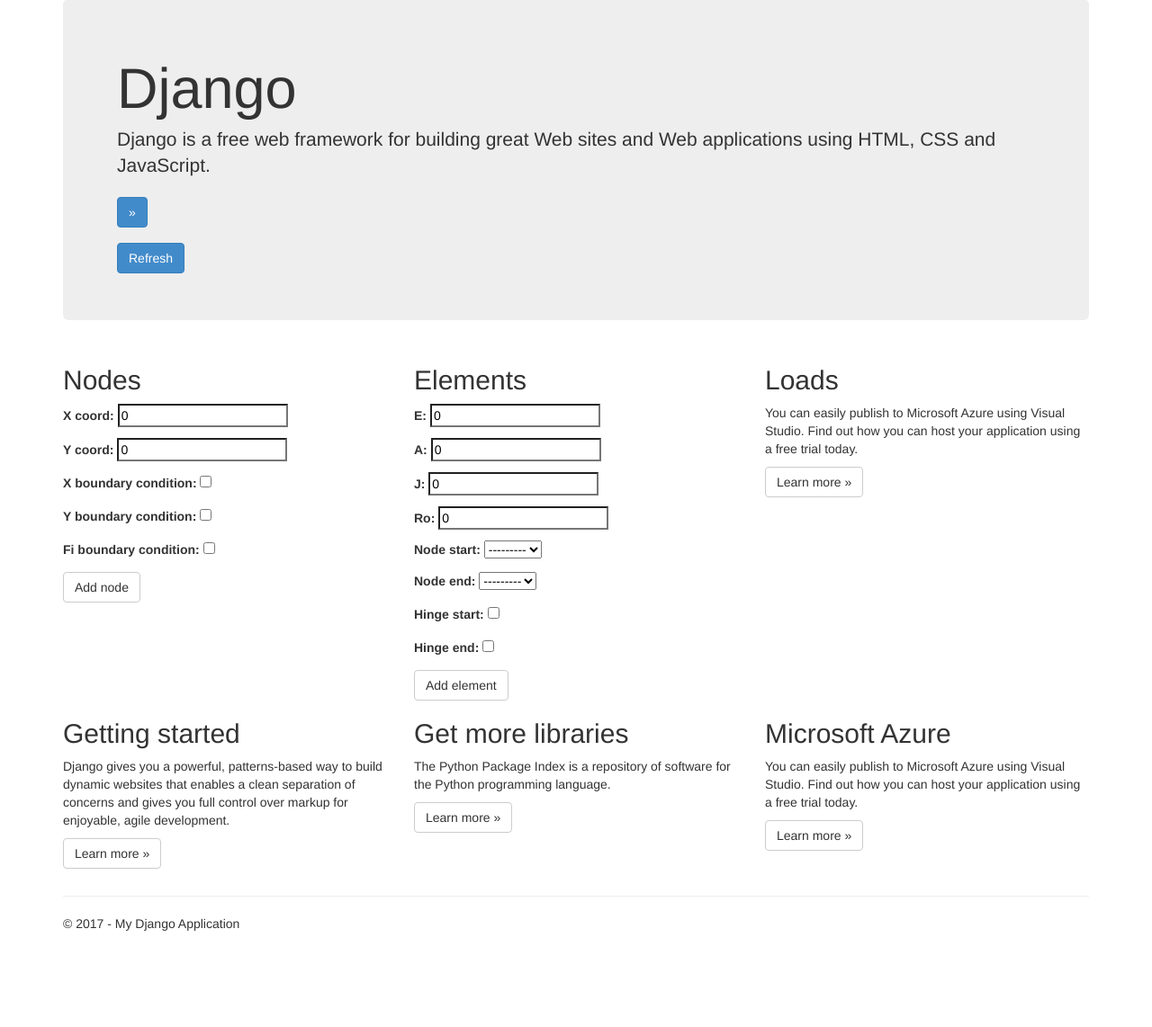
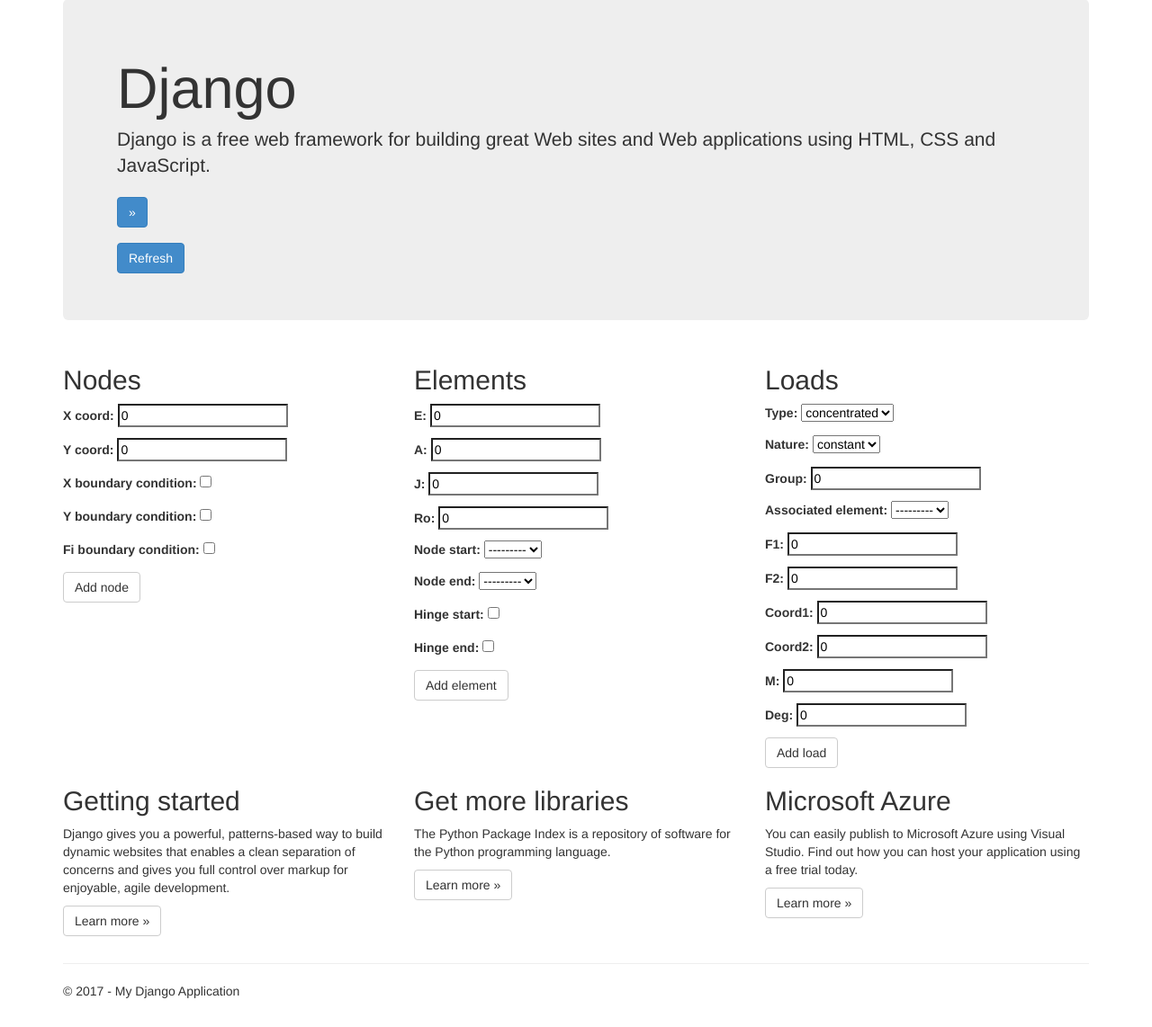
Before and after one commit to detoix/DjangoFEA, a Django app: page / in a window 1280 px wide. Shown: the part 51-1193 px from the top of the page at 90% size. Before the commit the page ends 1086 px from the top, so only its background shows below. Run offline with Django 3.2, Linux system fonts and the light colour scheme; data that the repository does not hold is empty; some libraries are stand-ins or nearby versions.

Commit message:
load form and model added to solution

```diff
--- a/DjangoFEM/app/forms.py
+++ b/DjangoFEM/app/forms.py
@@ -3,7 +3,7 @@
 """
 
 from django import forms
-from app.models import Node, Element
+from app.models import Node, Element, Load
 from django.contrib.auth.forms import AuthenticationForm
 from django.utils.translation import ugettext_lazy as _
 
@@ -42,3 +42,19 @@
     class Meta:
         model = Element
         fields = ('E', 'A', 'J', 'ro', 'node_start', 'node_end', 'hinge_start', 'hinge_end')
+
+class LoadForm(forms.ModelForm):
+    type = forms.ChoiceField(choices=[('0','concentrated'),  ('1','distributed'), ('2', 'distributed x')])
+    nature = forms.ChoiceField(choices= [('0','constant'), ('1','variable')])
+    group = forms.IntegerField(initial=0)
+    associated_element = forms.ModelChoiceField(queryset = Element.objects.all())
+    f1 = forms.FloatField(initial=0)
+    f2 = forms.FloatField(initial=0)
+    coord1 = forms.FloatField(initial=0)
+    coord2 = forms.FloatField(initial=0)
+    m = forms.FloatField(initial=0)
+    deg = forms.FloatField(initial=0)
+
+    class Meta:
+        model = Load
+        fields = ('type', 'nature', 'group', 'associated_element', 'f1', 'f2', 'coord1', 'coord2', 'm', 'deg')
--- a/DjangoFEM/app/models.py
+++ b/DjangoFEM/app/models.py
@@ -217,6 +217,38 @@
     def __str__(self):
         return str(self.E)
 
+class Load(DataItem):
+    type = models.FloatField()
+    nature = models.FloatField()
+    group = models.IntegerField()
+    associated_element = models.ForeignKey(Element, on_delete=models.CASCADE, unique=False)
+    f1 = models.FloatField()
+    f2 = models.FloatField()
+    coord1 = models.FloatField()
+    coord2 = models.FloatField()
+    m = models.FloatField()
+    deg = models.FloatField()
+
+#class LoadFactory():
+#     def factory(type):
+#        if type == "Concentrated":
+#            return ConcentratedLoad()
+#        if type == "Distributed":
+#            return DistributedLoad()
+
+#class Load(DataItem):
+#    BaseElement = models.ForeignKey(Element, on_delete=models.CASCADE)
+
+#    class Meta:
+#        abstract = True
+
+#class ConcentratedLoad(Load):
+#    F = models.FloatField()
+
+#class DistributedLoad(Load):
+#    F1 = models.FloatField()
+#    F2 = models.FloatField()
+
 class Calculator():
     def __init__(self):
         self.nodes = Node.objects.all()
--- a/DjangoFEM/app/templates/app/index.html
+++ b/DjangoFEM/app/templates/app/index.html
@@ -16,7 +16,7 @@
         <h2>Nodes</h2>
         {% for node in nodes %}
         <div class="post" id="nodes">
-            <p>{{ node.x_coord|linebreaksbr }}</p>
+            <p>{{ node.x_coord }}</p>
             <a href="{% url 'node_delete' pk=node.pk %}">Delete</a>
         </div>
         {% endfor %}
@@ -29,7 +29,7 @@
         <h2>Elements</h2>
         {% for element in elements %}
         <div class="post" id="elements">
-            <p>{{ element.node_start|linebreaksbr }}</p>
+            <p>{{ element.node_start }}</p>
             <a href="{% url 'element_delete' pk=element.pk %}">Delete</a>
         </div>
         {% endfor %}
@@ -40,8 +40,16 @@
     </div>
     <div class="col-md-4">
         <h2>Loads</h2>
-        <p>You can easily publish to Microsoft Azure using Visual Studio. Find out how you can host your application using a free trial today.</p>
-        <p><a class="btn btn-default" href="http://azure.microsoft.com">Learn more &raquo;</a></p>
+        {% for load in loads %}
+        <div class="post" id="loads">
+            <p>{{ load.nature }}</p>
+            <a href="{% url 'load_delete' pk=load.pk %}">Delete</a>
+        </div>
+        {% endfor %}
+        <form method="POST" class="load-form">{% csrf_token %}
+            {{ loadForm.as_p }}
+            <button type="submit" class="save btn btn-default" name="load">Add load</button>
+        </form>
     </div>
 </div>
 
--- a/DjangoFEM/app/views.py
+++ b/DjangoFEM/app/views.py
@@ -3,8 +3,8 @@
 """
 
 from django.shortcuts import render, get_object_or_404, redirect
-from app.forms import NodeForm, ElementForm
-from app.models import Node, Element, Calculator
+from app.forms import NodeForm, ElementForm, LoadForm
+from app.models import Node, Element, Load, Calculator
 from django.http import HttpRequest
 from datetime import datetime
 
@@ -12,16 +12,21 @@
     """Renders the home page."""
     assert isinstance(request, HttpRequest)
 
-    #form
+    #forms
     if request.method == "POST":
         nodeForm = NodeForm(request.POST)
         elementForm = ElementForm(request.POST)
+        loadForm = LoadForm(request.POST)
         if request.POST.get('node') != None and nodeForm.is_valid():
             item = nodeForm.save(commit=False)
             item.author = request.user
             item.save()
         elif request.POST.get('element') != None and elementForm.is_valid():
             item = elementForm.save(commit=False)
+            item.author = request.user
+            item.save()
+        elif request.POST.get('load') != None and loadForm.is_valid():
+            item = loadForm.save(commit=False)
             item.author = request.user
             item.save()
         #elif request.POST.get('refresh') != None:
@@ -31,9 +36,11 @@
     if request.user.is_authenticated:
         nodes = Node.objects.filter(author=request.user).order_by('created_date')
         elements = Element.objects.filter(author=request.user).order_by('created_date')
+        loads = Load.objects.filter(author=request.user).order_by('created_date')
     else:
         nodes = None
         elements = None
+        loads = None
 
     #response
     return render(request, 'app/index.html',
@@ -42,8 +49,10 @@
             'year' :datetime.now().year,
             'nodes':nodes,
             'elements':elements,
+            'loads':loads,
             'nodeForm':NodeForm(),
             'elementForm':ElementForm(),
+            'loadForm':LoadForm(),
             #'value':Calculator().run()
         })
 
@@ -53,6 +62,10 @@
 
 def element_delete(request, pk):
     get_object_or_404(Element, pk=pk).delete()
+    return redirect('/')
+
+def load_delete(request, pk):
+    get_object_or_404(Load, pk=pk).delete()
     return redirect('/')
 
 def contact(request):
```
